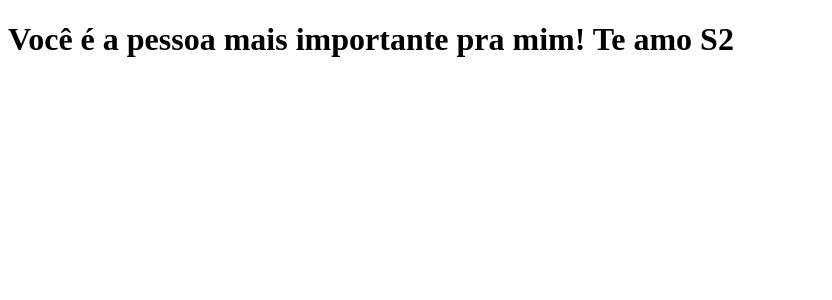
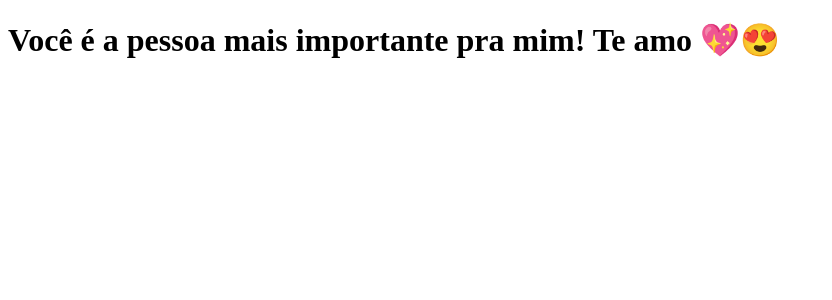
Before and after one commit to taylorfmartins/clone-tabnews, a Next.js app: page / in a window 1280 px wide. Shown: the top 300 px of the page, without its empty margins (0-832 px from the left). Built offline with nearby package versions, Linux system fonts and the light colour scheme.

Commit message:
modifica a frase

```diff
--- a/pages/index.js
+++ b/pages/index.js
@@ -1,5 +1,5 @@
 function Home() {
-    return <h1>Você é a pessoa mais importante pra mim! Te amo S2</h1>
+    return <h1>Você é a pessoa mais importante pra mim! Te amo 💖😍</h1>
 }
 
 export default Home;
```
